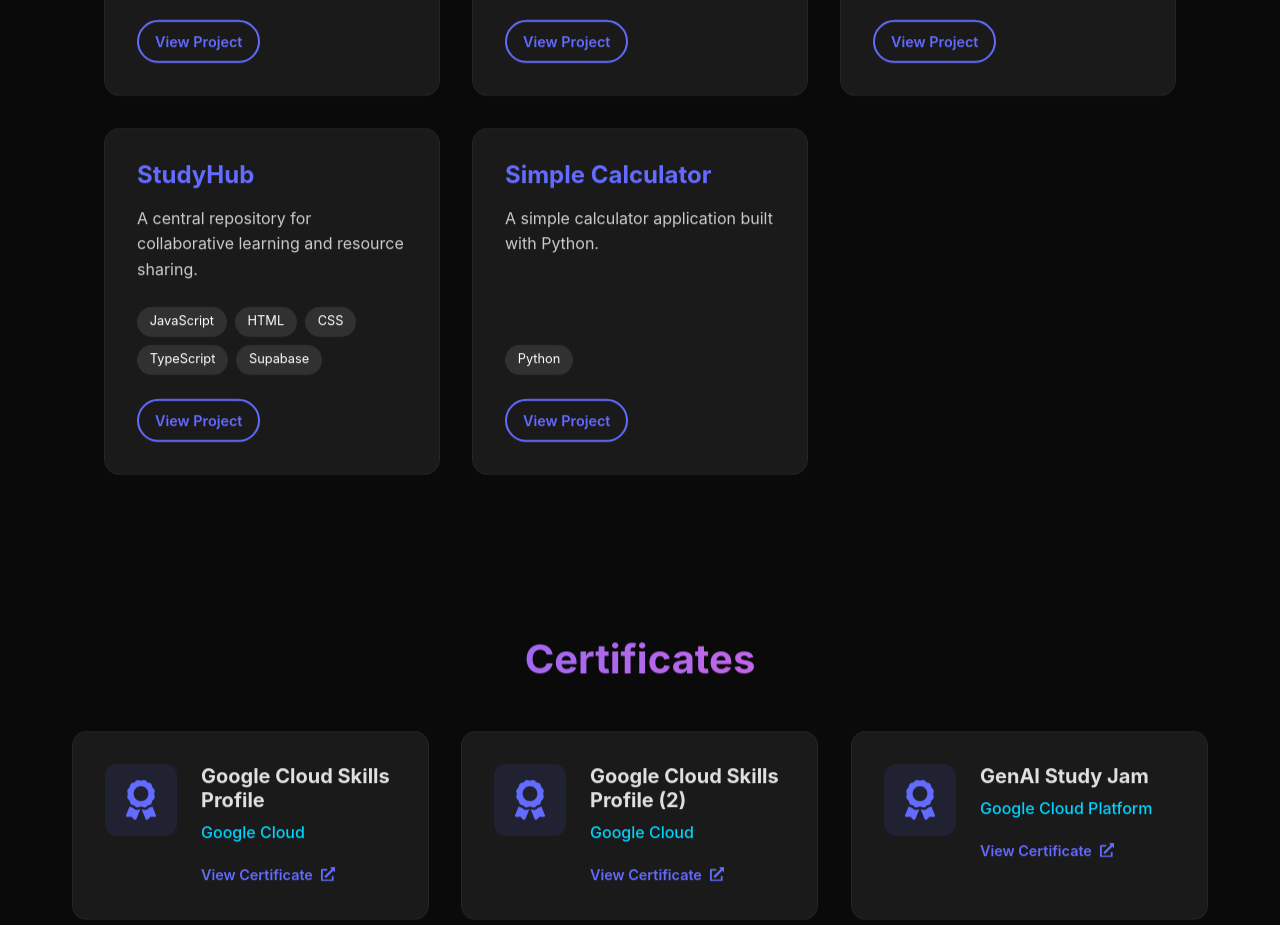
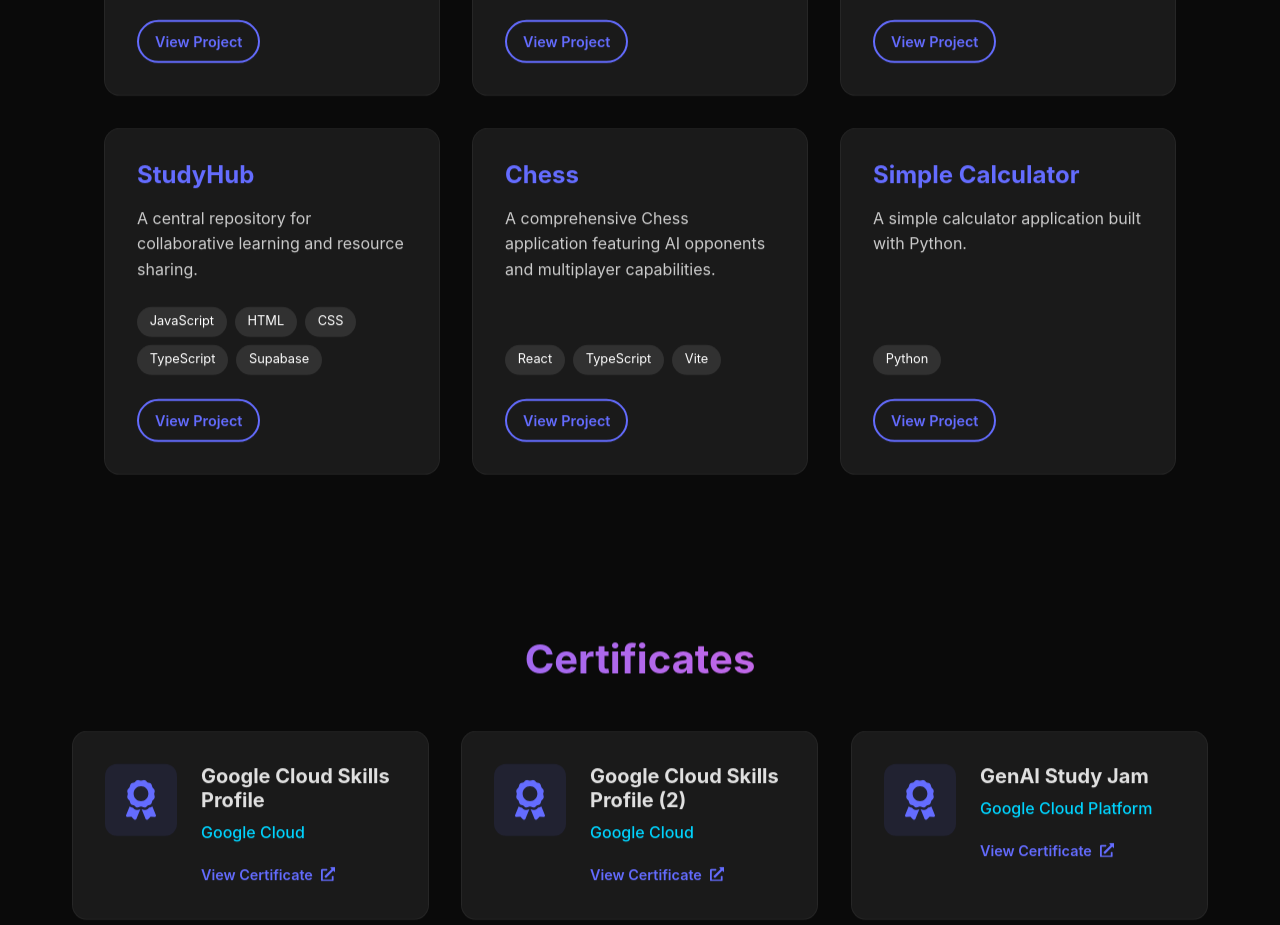
Before and after one commit to diwakar-raj-ramasamy/diwakar-raj-ramasamy.github.io, a React (Vite) app: page / in a window 1280 px wide. Shown: the part 2900-3825 px from the top of the page. Built offline with nearby package versions, Linux system fonts and the light colour scheme.

Commit message:
feat: add Projects component to display portfolio items

```diff
--- a/src/components/Projects.tsx
+++ b/src/components/Projects.tsx
@@ -3,6 +3,7 @@ import './Projects.css';
 
 const Projects: React.FC = () => {
     const projects = [
+
         {
             title: "Portfolio Website",
             description: "My personal portfolio website built with React and TypeScript.",
@@ -26,6 +27,12 @@ const Projects: React.FC = () => {
             description: "A central repository for collaborative learning and resource sharing.",
             tech: ["JavaScript", "HTML", "CSS", "TypeScript", "Supabase"],
             link: "https://github.com/diwakar-raj-ramasamy/StudyHub"
+        },
+        {
+            title: "Chess",
+            description: "A comprehensive Chess application featuring AI opponents and multiplayer capabilities.",
+            tech: ["React", "TypeScript", "Vite"],
+            link: "https://github.com/diwakar-raj-ramasamy/Chess"
         },
         {
             title: "Simple Calculator",
```
